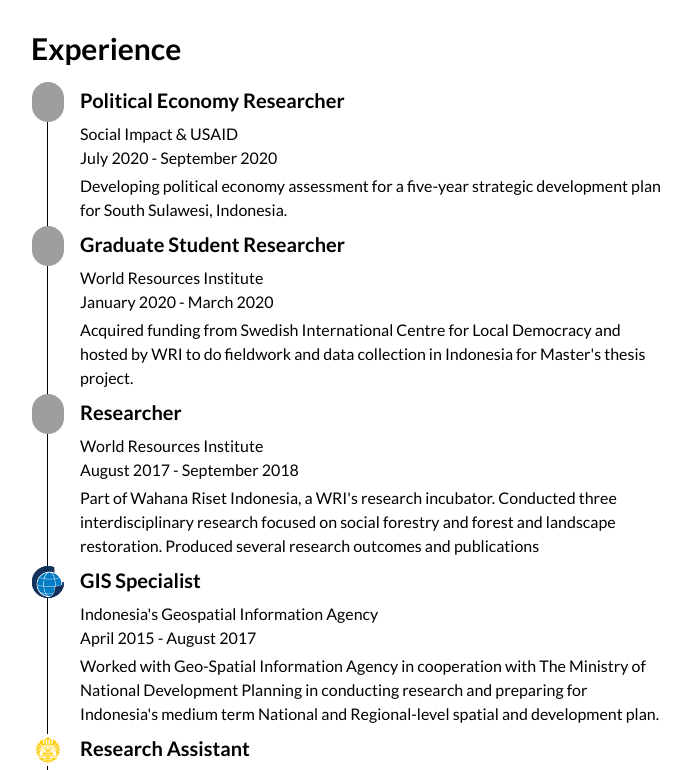
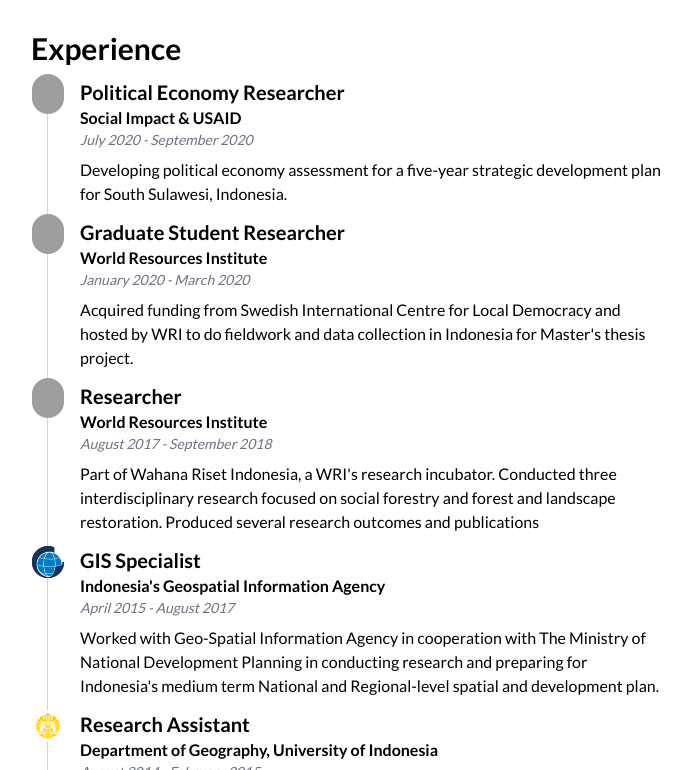
Before and after one commit to adelinachandra/adelinachandra.github.io, a React (Vite) app: page / in a window 1280 px wide. Shown: the part 1090-1860 px from the top of the page, without its empty margins (291-982 px from the left). Built offline with nearby package versions, Linux system fonts and the light colour scheme; grey boxes are pictures that could not be loaded.

Commit message:
Update Experience Section

```diff
--- a/src/Components/Experience/Experience.jsx
+++ b/src/Components/Experience/Experience.jsx
@@ -37,7 +37,7 @@
     },
     {
         title       : "Research Assistant",
-        company     : "Department of Geography, Universitas Indonesia",
+        company     : "Department of Geography, University of Indonesia",
         start_date  : "01-08-2014",
         end_date    : "01-02-2015",
         description : "Responsible in hydrological modelling, analysed the impact of land use change on watershed dynamics using remote sensing data.",
@@ -45,7 +45,7 @@
     },
     {
         title       : "GIS Instructor",
-        company     : "Department of Geography, Universitas Indonesia",
+        company     : "Department of Geography, University of Indonesia",
         start_date  : "01-01-2013",
         end_date    : "01-07-2013",
         description : "",
@@ -56,7 +56,7 @@
 export function Experience () {
     return (
         <section id='experience' className='flex flex-col text-left my-4'>
-            <h1 className='mb-5'>Experience</h1>
+            <h1 className='mb-3'>Experience</h1>
             <Experiencelist data = {exp_data}/>
         </section>
     )
--- a/src/Components/Experience/Experiencelist.jsx
+++ b/src/Components/Experience/Experiencelist.jsx
@@ -4,17 +4,17 @@
 export function Experiencelist ( props ) {
     const { data } = props;
     return (
-        <section id="experience-list" className='relative border-s border-black dark:border-gray ms-4'>
+        <section id="experience-list" className='relative border-s border-gray-300 dark:border-gray-300 ms-4'>
              {data.map(item => (
                 <ol>
                     <span className="absolute flex items-center justify-center w-8 h-8 bg-white rounded-full -start-4">
                         <img src={item.logo} alt="" className="w-10 h-10 rounded-full object-cover" />
                     </span>
                     <li className='ms-8'>
-                        <h3 id="experience-position" className='mb-2'> {item.title} </h3>
-                        <p id="experience-company">{item.company}</p>
-                        <p id="experience-time" className='mb-1'> {formatDate(item.start_date)} - {formatDate(item.end_date)} </p>
-                        <p id="experience-description" className='mb-2'> {item.description} </p>
+                        <h3 id="experience-position" className=''> {item.title} </h3>
+                        <p id="experience-company" className='font-bold'>{item.company}</p>
+                        <p id="experience-time" className='text-gray-500 text-sm italic mb-2'> {formatDate(item.start_date)} - {formatDate(item.end_date)} </p>
+                        <p id="experience-description" className='mb-3'> {item.description} </p>
                     </li>
                 </ol>
             ))}
```
